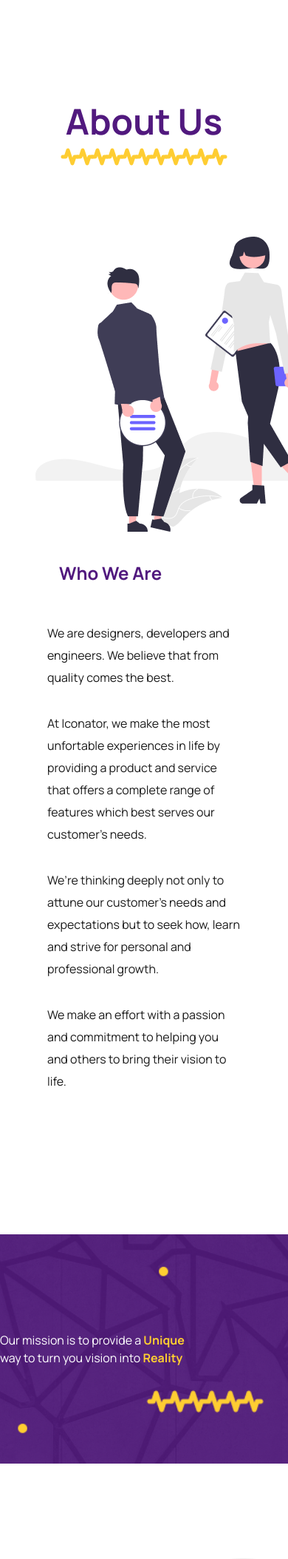
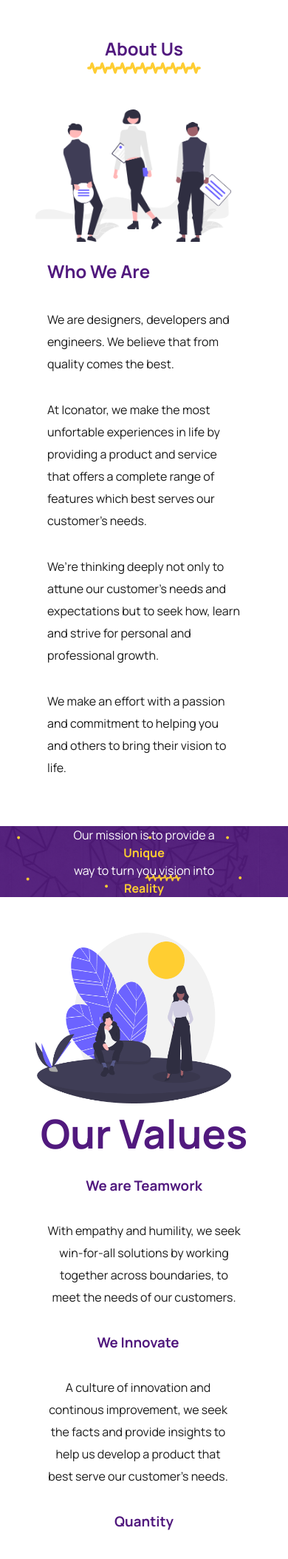
Before and after one commit to zuri-training/Team-65-Favicon-gen, a Django app: page /about/ in a window 390 px wide; the page is wider, and only the part inside the window is pictured. Shown: the part 96-2204 px from the top of that part at 74% size. Run offline with Django 4.2, Linux system fonts and the light colour scheme; parts of the project's set-up code (start-up, migrations or seed data) failed here and were passed over; some libraries are stand-ins or nearby versions.

Commit message:
Add more media query at 900px and 375px to make the page more responsive

```diff
--- a/static/css/about.css
+++ b/static/css/about.css
@@ -87,6 +87,7 @@
 
 .about_sec2_cont2 {
     grid-area: c;
+    padding-right: 1rem;
 }
 
 .about_sec2_cont3 {
@@ -103,9 +104,17 @@
 
 .about_sec2_text {
     line-height: 30px;
-    padding: 1rem;
 }
 
+@media screen and (max-width: 910px) {
+    .about_sec2 {
+        gap: 0;
+    }
+
+    .about_sec1 {
+        flex-direction: column-reverse;
+    }
+}
 @media screen and (max-width: 768px) {
 
     .about_heading_container {
@@ -140,5 +149,98 @@
         text-align: center;
     }
 
+                                .about_work_img {
+                                    grid-area: image;
+                                    width: 95%;
+                                }
 
-}
+                                .about_spirit_img {
+                                    width: 95%;
+
+                                }
+                                }
+
+                                @media screen and (max-width: 480px) {
+                                    .about_unique_reality {
+                                        height: auto;
+                                        margin-top: 0;
+                                        margin-bottom: 0;
+                                    }
+
+                                    .about_unique_text {
+                                        display: block;
+                                        text-align: center;
+                                    }
+
+                                    .about_unique_text_strong {
+                                        display: block;
+                                        text-align: center;
+                                    }
+
+                                    .about_sec2 {
+                                        grid-template-areas:
+                                            'image'
+                                            'header'
+                                            'a'
+                                            'c'
+                                            'b'
+                                            'd';
+                                    }
+
+                                    .about_h2_container {
+                                        grid-area: header;
+                                        margin: 0;
+                                    }
+
+                                    .about_header1 {
+                                        font-size: 24px;
+                                        font-weight: semi-bold;
+                                    }
+
+                                    .about_header_img {
+                                        width: 40%;
+                                    }
+
+                                    .about_heading_container {
+                                        padding: 0;
+                                    }
+
+                                    .about_work_img {
+                                        grid-area: image;
+                                        width: 90%;
+                                    }
+
+                                    .about_spirit_img {
+                                        width: 90%;
+                                    }
+
+                                    .about_sec2_cont1 {
+                                        grid-area: a;
+                                    }
+
+                                    .about_sec2_cont2 {
+                                        grid-area: c;
+                                    }
+
+                                    .about_sec2_cont3 {
+                                        grid-area: b;
+                                    }
+
+                                    .about_sec2_cont4 {
+                                        grid-area: d;
+                                    }
+
+                                    .about_sec1_group h2 {
+                                        padding: 1rem;
+                                    }
+
+                                                                .about_sec1_text {
+                                                                    padding: 1rem;
+                                                                    line-height: 30px;
+                                                                }
+
+                                                                .about_sec2_text {
+                                                                    padding: 1rem;
+                                                                    line-height: 30px;
+                                                                }
+                                }
```
